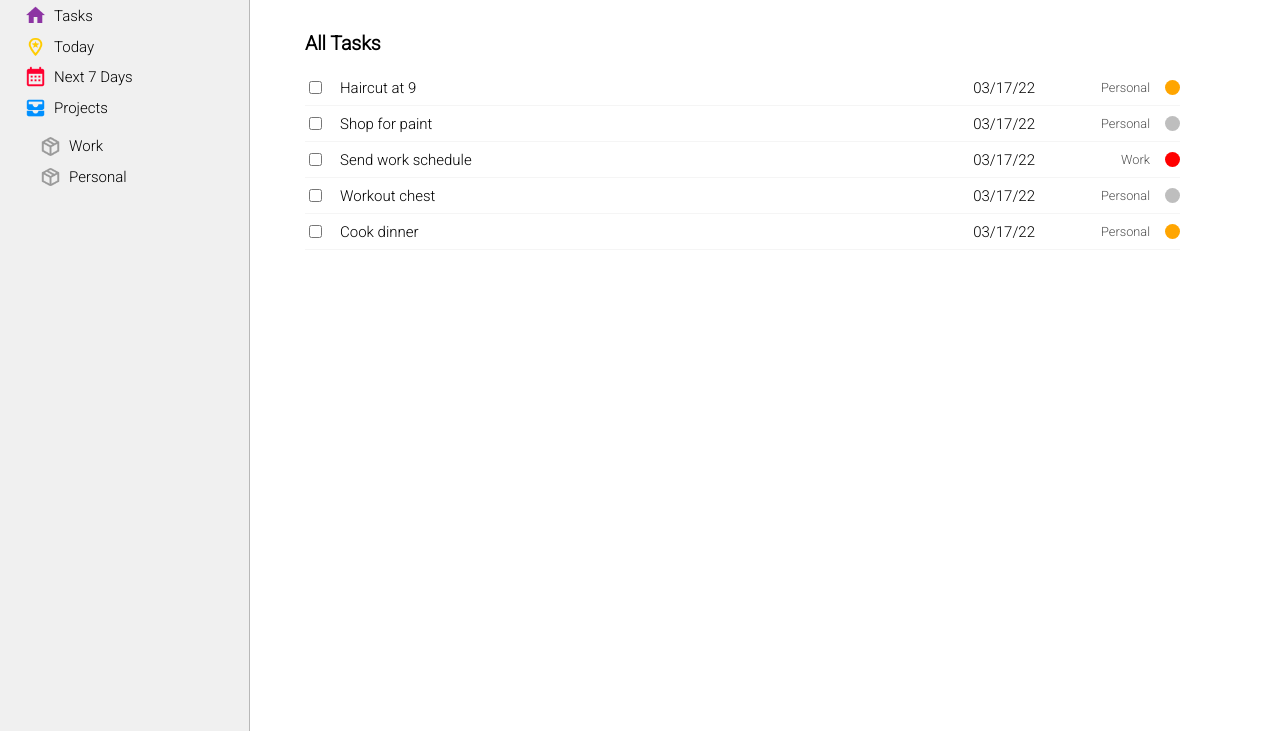
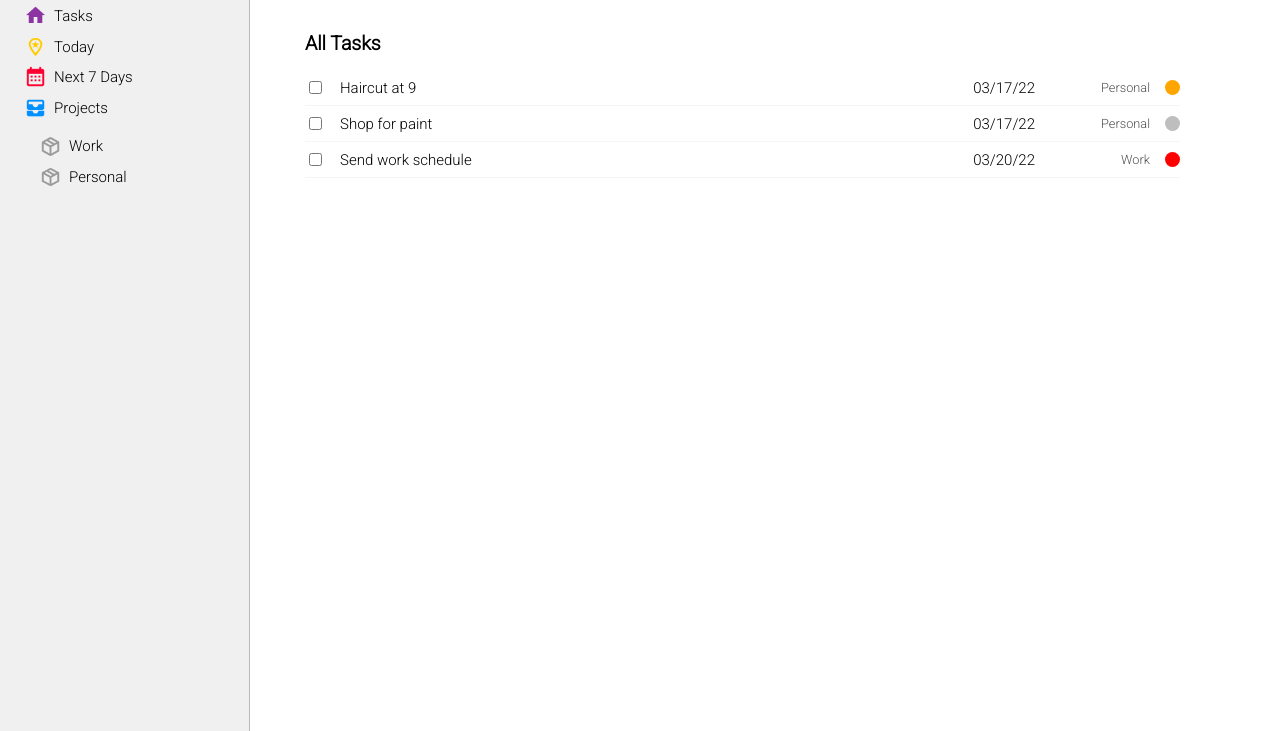
Before and after one commit to jhphan1/todo-list, a website built with webpack: page dist/index.html in a window 1280 px wide. Shown: the part 69-800 px from the top of the page. Built offline with nearby package versions, Linux system fonts and the light colour scheme.

Commit message:
Create and render todos array

```diff
--- a/src/index.js
+++ b/src/index.js
@@ -2,7 +2,68 @@ import './style.css';
 import events from "./pubsub";
 import displayController from './displayController';
 
-// todo factory function
-function todoFactory(title, description, dueDate, priority) {
-    return { title, description, dueDate, priority };
-}
+// INDEX.JS - application logic
+//     Todos array
+//         Create a todo
+//         Complete a todo
+//         Change todo properties
+
+//     Projects array
+//         Create a project
+//         Delete a project
+
+//     Completed Todos array?
+
+const app = (() => {
+    let todos = [];
+
+    // todo factory function
+    function todoFactory(title, description, dueDate, project, priority) {
+        return { title, description, dueDate, project, priority };
+    }
+
+    // Pre-fill todos array
+    const todo1 = todoFactory("Haircut at 9", "Haircut at 9 at Great Clips with Aaron as your barber", "03/17/22", "Personal", "medium");
+    const todo2 = todoFactory("Shop for paint", "Go to Sherwin Williams next to barber and pick out sample colors for guest bedroom", "03/17/22", "Personal", "normal");
+    const todo3 = todoFactory("Send work schedule", "Email Bob my work schedule for next month", "03/20/22", "Work", "high");
+    todos.push(todo1, todo2, todo3);
+
+    // Render DOM
+    const main = document.querySelector("#main");
+
+    todos.forEach(todo => {
+        const todoContainer = document.createElement("div");
+        todoContainer.classList.add("todo");
+
+        const checkbox = document.createElement("input");
+        checkbox.type = "checkbox";
+            // Add checkbox ID
+        todoContainer.appendChild(checkbox);
+
+        const todoTitle = document.createElement("span");
+        todoTitle.textContent = todo.title;
+        todoContainer.appendChild(todoTitle);
+
+        const dueDate = document.createElement("span");
+        dueDate.classList.add("due-date");
+        dueDate.textContent = todo.dueDate;
+        todoContainer.appendChild(dueDate);
+
+        const projectLabel = document.createElement("span");
+        projectLabel.classList.add("project-label");
+        projectLabel.textContent = todo.project;
+        todoContainer.appendChild(projectLabel);
+
+        const priority = document.createElement("span");
+        if (todo.priority === "normal") {
+            priority.classList.add("priority-normal");
+        } else if (todo.priority === "medium") {
+            priority.classList.add("priority-med");
+        } else if (todo.priority === "high") {
+            priority.classList.add("priority-high");
+        }
+        todoContainer.appendChild(priority);
+
+        main.appendChild(todoContainer);
+    });
+})();
```
Also changed, not shown: dist/index.html, dist/main.js.
